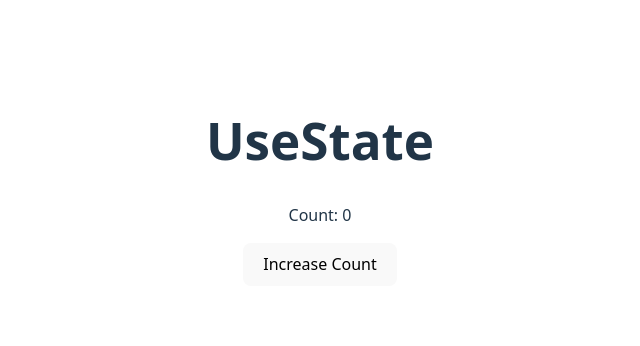
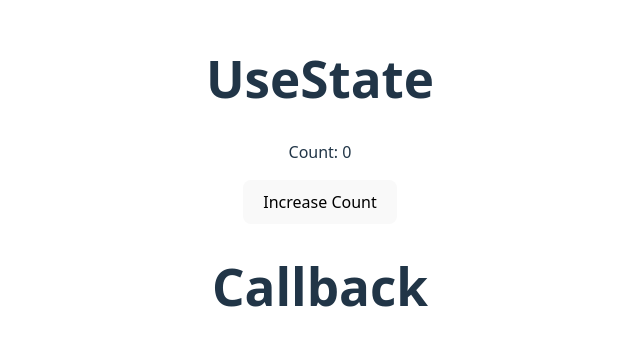
Before and after one commit to WonganiNyirenda18/my-learning-track, a React (Vite) app: page / in a window 1280 px wide. Shown: the part 218-564 px from the top of the page, without its empty margins (320-960 px from the left). Built offline with nearby package versions, Linux system fonts and the light colour scheme.

Commit message:
learning callbacks

```diff
--- a/src/App.jsx
+++ b/src/App.jsx
@@ -1,4 +1,5 @@
 import UseState from './Features/UseState';
+import Callback from './Features/Callback';
 import './App.css'
 
 function App() {
@@ -7,6 +8,7 @@ function App() {
   return (
     <>
       <UseState />
+      <Callback />
     </>
   )
 }
--- /dev/null
+++ b/src/Features/Callback.jsx
@@ -0,0 +1,7 @@
+export default function Callback() {
+    return (
+        <div>
+            <h1>Callback</h1>
+        </div>
+    );
+}
```
